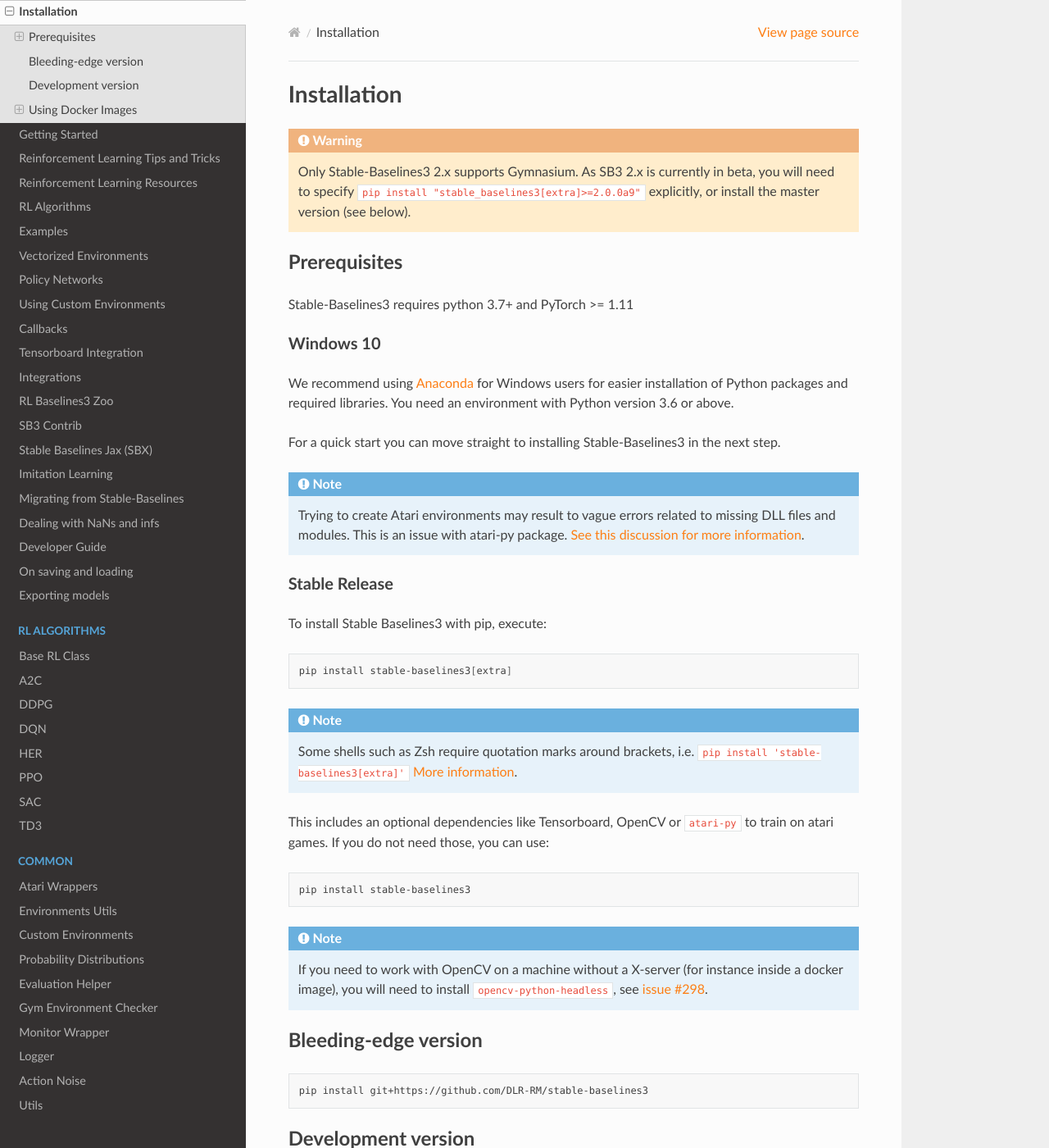
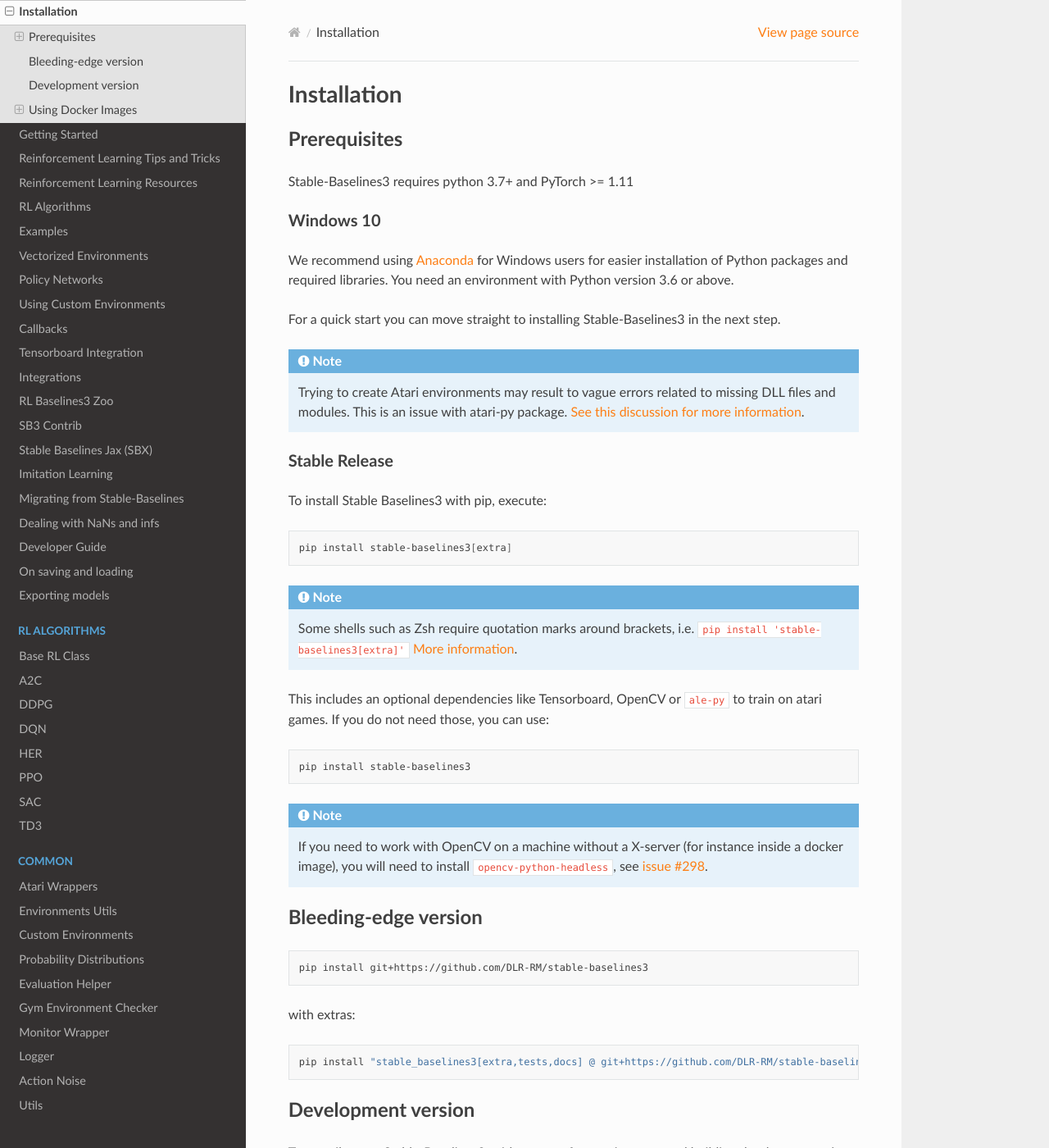
Before and after one commit to DLR-RM/stable-baselines3, a Sphinx documentation site: the page built from docs/guide/install.rst, in a window 1280 px wide and 1400 px high. Shown: the whole window at 82% size. Built offline with Sphinx 7.4.7 and the Read the Docs theme 2.0.0, drawn with Linux system fonts in a browser that asks for light colours.

Commit message:
Update doc before 2.0 release

```diff
--- a/docs/guide/examples.rst
+++ b/docs/guide/examples.rst
@@ -422,7 +422,7 @@
 
   # Note: pybullet is not compatible yet with Gymnasium
   # you might need to use `import rl_zoo3.gym_patches`
-  # and use gym (not Gymnasium) to instanciate the env
+  # and use gym (not Gymnasium) to instantiate the env
   # Alternatively, you can use the MuJoCo equivalent "HalfCheetah-v4"
   vec_env = DummyVecEnv([lambda: gym.make("HalfCheetahBulletEnv-v0")])
   # Automatically normalize the input features and reward
--- a/docs/guide/install.rst
+++ b/docs/guide/install.rst
@@ -2,12 +2,6 @@
 
 Installation
 ============
-
-.. warning::
-
-  Only Stable-Baselines3 2.x supports Gymnasium. As SB3 2.x is currently in beta,
-  you will need to specify ``pip install "stable_baselines3[extra]>=2.0.0a9"`` explicitly,
-  or install the master version (see below).
 
 
 Prerequisites
@@ -40,7 +34,7 @@
         Some shells such as Zsh require quotation marks around brackets, i.e. ``pip install 'stable-baselines3[extra]'`` `More information <https://stackoverflow.com/a/30539963>`_.
 
 
-This includes an optional dependencies like Tensorboard, OpenCV or ``atari-py`` to train on atari games. If you do not need those, you can use:
+This includes an optional dependencies like Tensorboard, OpenCV or ``ale-py`` to train on atari games. If you do not need those, you can use:
 
 .. code-block:: bash
 
@@ -59,6 +53,12 @@
 .. code-block:: bash
 
 	pip install git+https://github.com/DLR-RM/stable-baselines3
+
+with extras:
+
+.. code-block:: bash
+
+  pip install "stable_baselines3[extra,tests,docs] @ git+https://github.com/DLR-RM/stable-baselines3"
 
 
 Development version
```
Also changed, not shown: README.md (+1 -1 lines).
